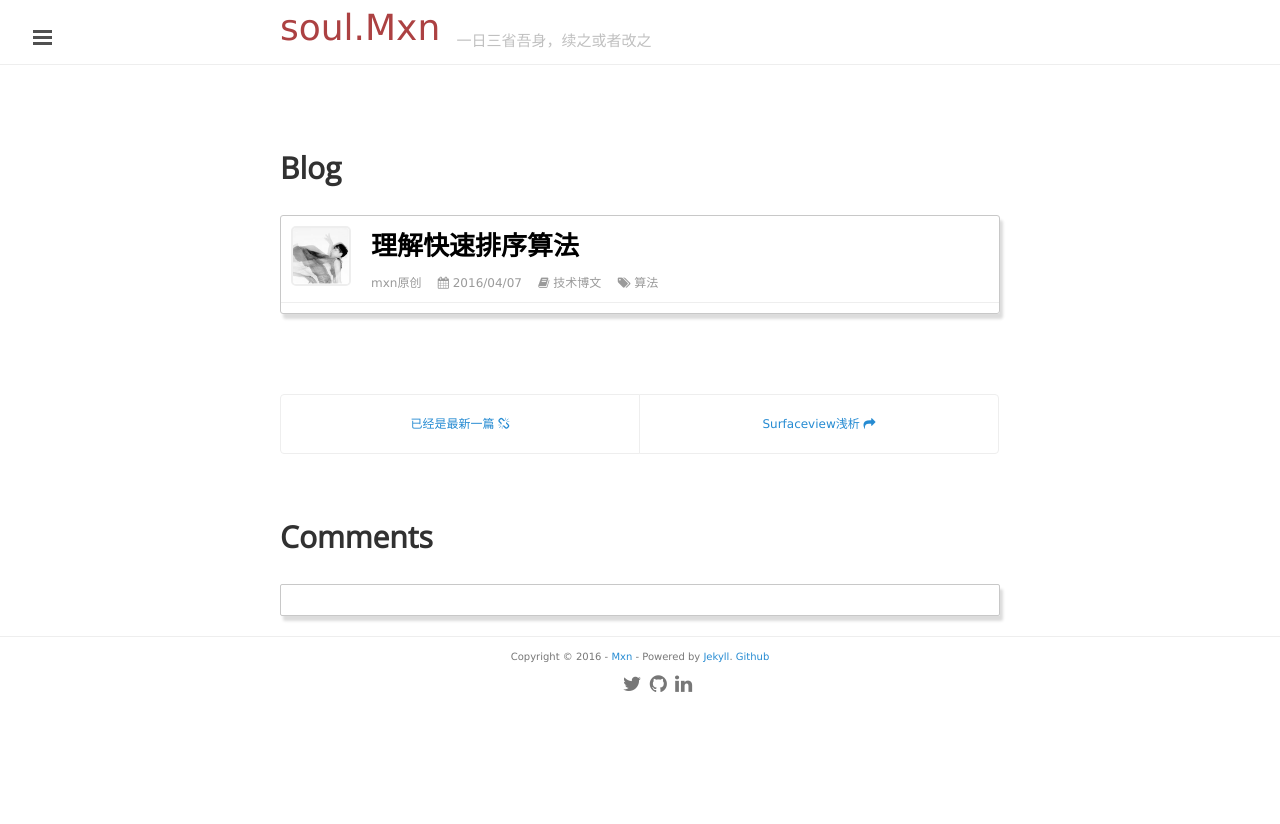
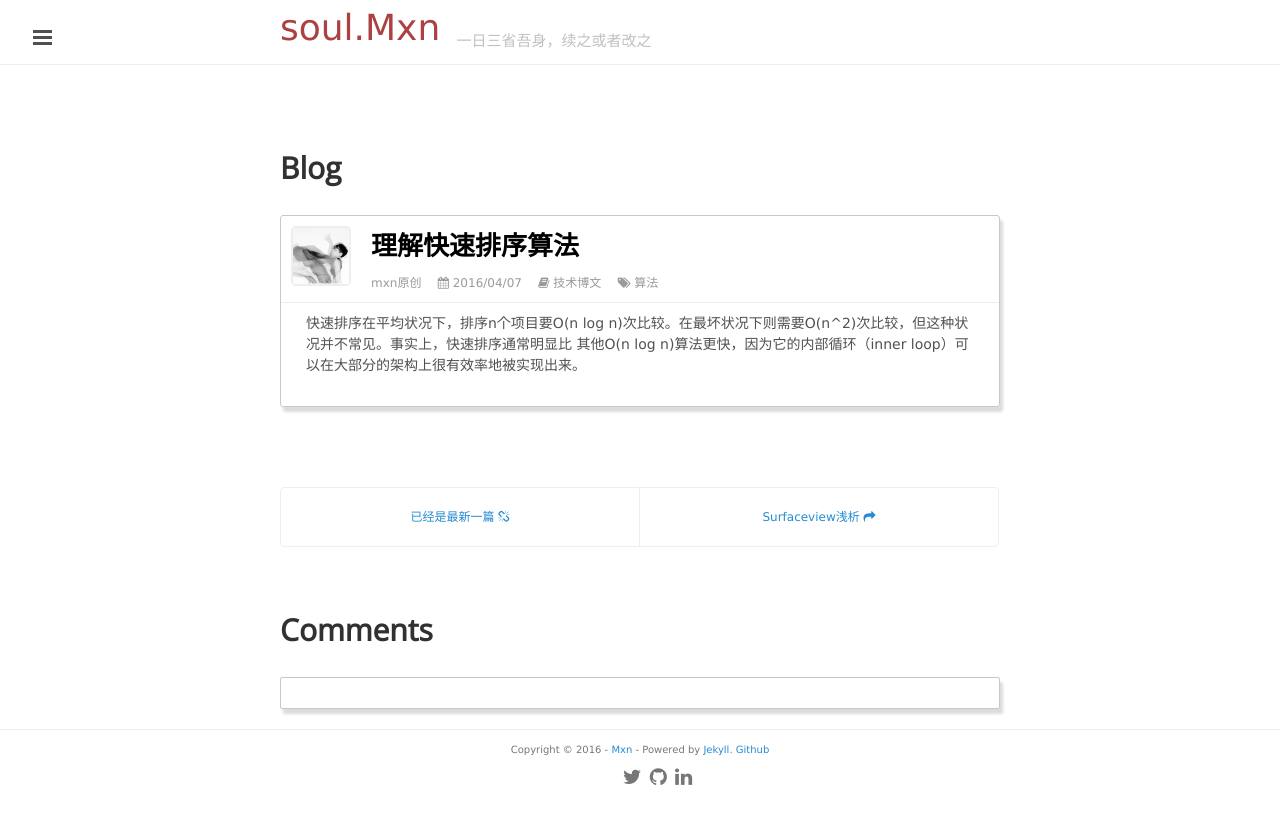
Before and after one commit to mxn21/mxn21.github.io, a Jekyll site: the page built from _posts/2016-4-7-理解快速排序算法.md, in a window 1280 px wide. Shown: the top 824 px of the page. Built offline with Jekyll 4.4.1, drawn with Linux system fonts in a browser that asks for light colours; Markdown is read by kramdown in place of the engine named in the settings; comment, search, counter and statistics services are not loaded.

Commit message:
23432432

```diff
--- a/_posts/2016-4-7-理解快速排序算法.md
+++ b/_posts/2016-4-7-理解快速排序算法.md
@@ -5,3 +5,6 @@
 category: 技术博文
 tag: 算法
 ---
+
+快速排序在平均状况下，排序n个项目要Ο(n log n)次比较。在最坏状况下则需要Ο(n^2)次比较，但这种状况并不常见。事实上，快速排序通常明显比
+其他Ο(n log n)算法更快，因为它的内部循环（inner loop）可以在大部分的架构上很有效率地被实现出来。
```
